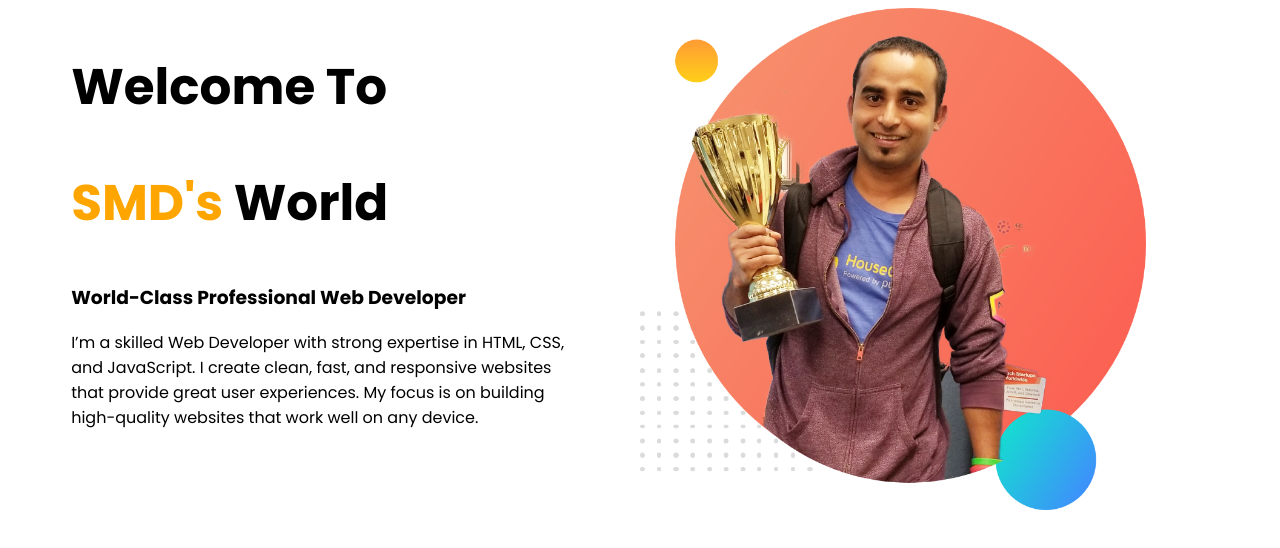
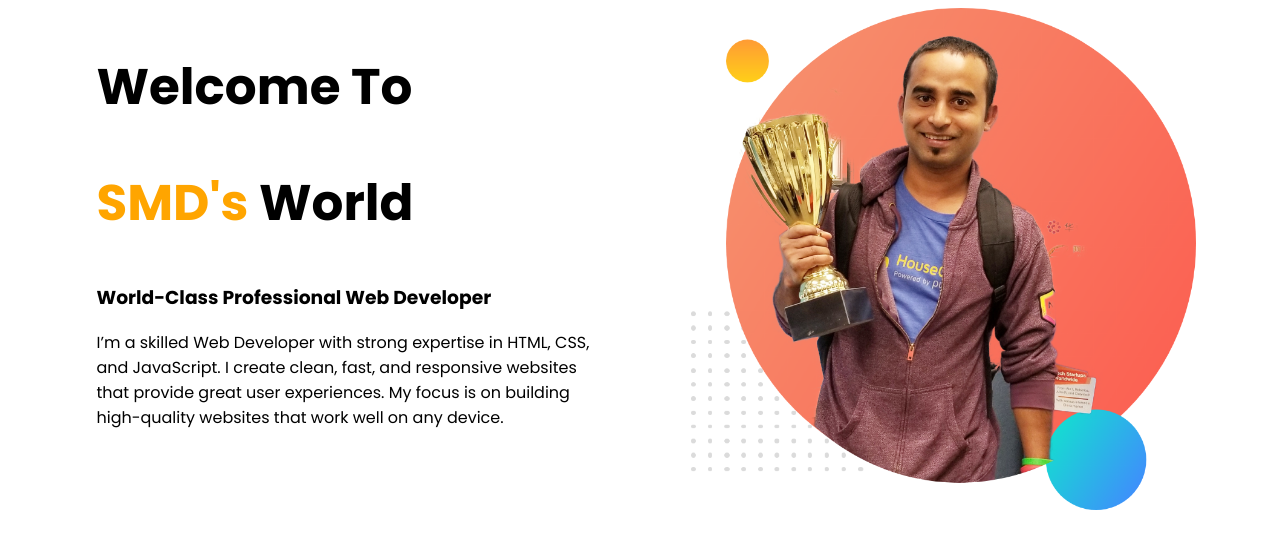
Before and after one commit to SMDpHero/Portfolio-Website-01, a plain HTML site: page index.html in a window 1280 px wide. Drawn offline with Linux system fonts and the light colour scheme.

Commit message:
Top CSS Updated

```diff
--- a/style.css
+++ b/style.css
@@ -11,9 +11,9 @@ h1 {
   width: 40%;
   float: left;
   margin-left: 5%;
-  padding left: 2%;
+  padding-left: 2%;
 }
 
-.half-width img{
-    width: 100%;
+.half-width img {
+  width: 100%;
 }
```
